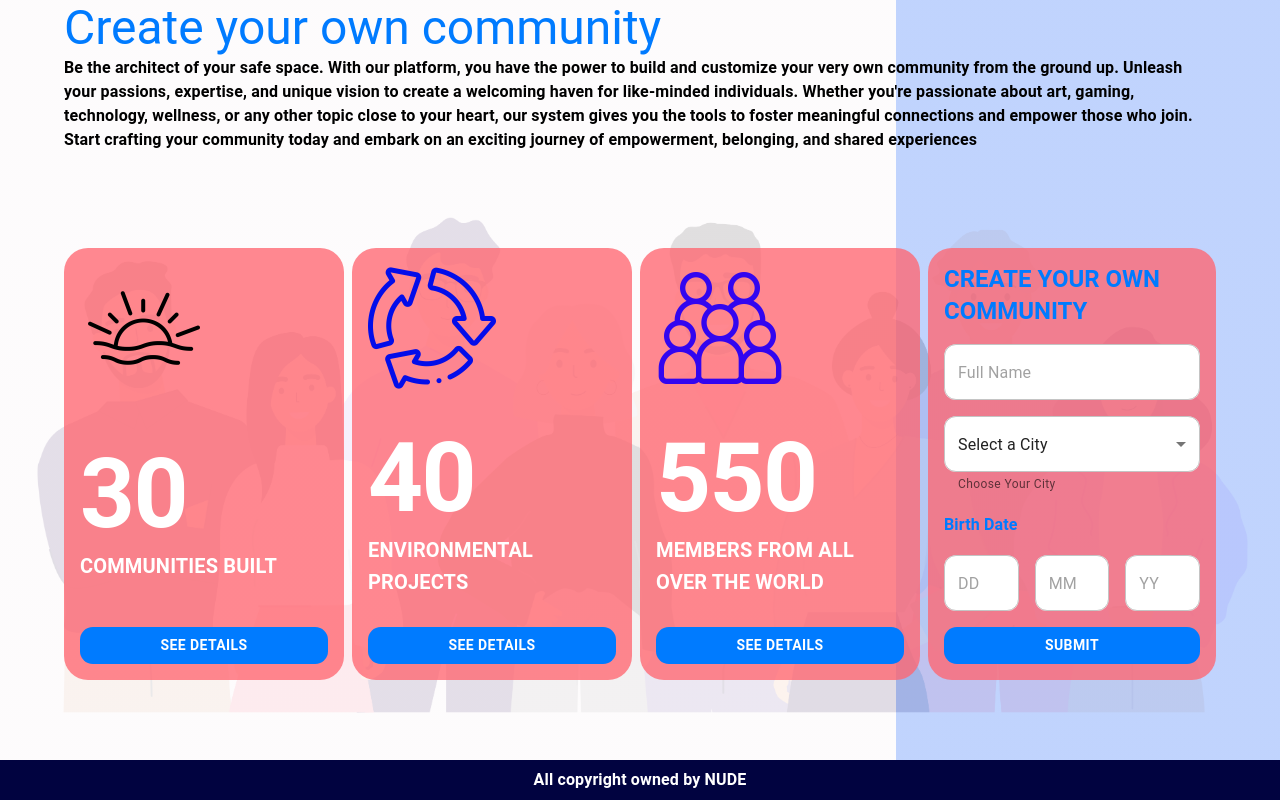
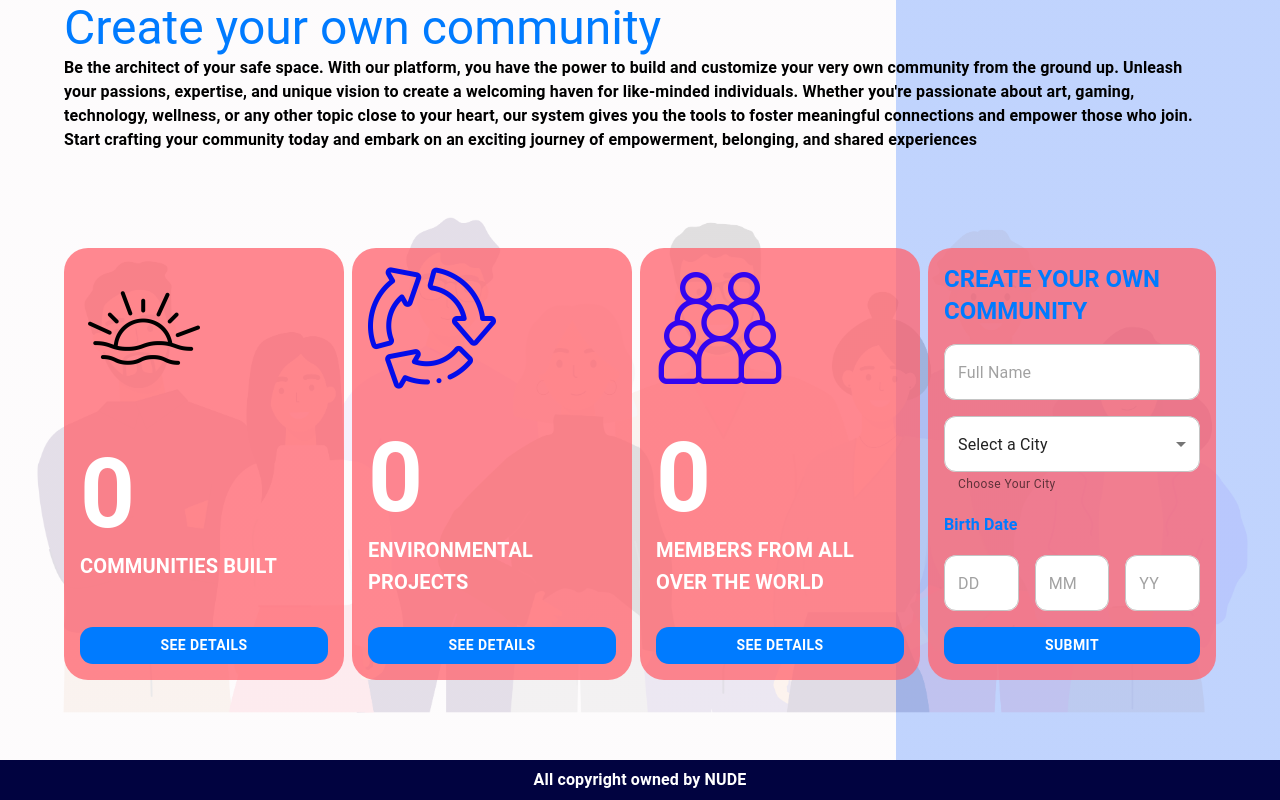
Before and after one commit to anugcodes/CCES-School, a React (Vite) app: page / in a window 1280 px wide. Shown: the part 3019-3819 px from the top of the page. Built offline with nearby package versions, Linux system fonts and the light colour scheme.

Commit message:
countup setup

```diff
--- a/package.json
+++ b/package.json
@@ -18,9 +18,11 @@
     "aos": "^2.3.4",
     "firebase": "^10.0.0",
     "react": "^18.2.0",
+    "react-countup": "^6.4.2",
     "react-dom": "^18.2.0",
     "react-intersection-observer": "^9.5.2",
-    "react-router-dom": "^6.14.1"
+    "react-router-dom": "^6.14.1",
+    "react-visibility-sensor": "^5.1.1"
   },
   "devDependencies": {
     "@types/react": "^18.2.14",
--- a/src/components/community/simpleCard.jsx
+++ b/src/components/community/simpleCard.jsx
@@ -11,6 +11,8 @@ import {
 import { css } from "@emotion/react";
 
 import { useState } from "react";
+import CountUp from "react-countup";
+import VisibilitySensor from "react-visibility-sensor";
 
 import sun from "../../assets/beach.png";
 import community from "../../assets/people.png";
@@ -79,12 +81,16 @@ const CommunityCard = () => {
               }}
             />
             <Box>
+              <VisibilitySensor partialVisibility offset={{ bottom: 200 }}>
+                {({ isVisible }) => (
                   <Typography
                     variant="h1"
                     sx={{ fontWeight: "bold", color: "white" }}
                   >
-                30
+                    {isVisible ? <CountUp end={30} /> : "0"}
                   </Typography>
+                )}
+              </VisibilitySensor>
               <Typography
                 variant="h6"
                 sx={{
@@ -120,12 +126,16 @@ const CommunityCard = () => {
               }}
             />
             <Box>
+              <VisibilitySensor partialVisibility offset={{ bottom: 200 }}>
+                {({ isVisible }) => (
                   <Typography
                     variant="h1"
                     sx={{ fontWeight: "bold", color: "white" }}
                   >
-                40
+                    {isVisible ? <CountUp end={40} /> : "0"}
                   </Typography>
+                )}
+              </VisibilitySensor>
               <Typography
                 variant="h6"
                 sx={{
@@ -161,12 +171,17 @@ const CommunityCard = () => {
               }}
             />
             <Box>
+              <VisibilitySensor partialVisibility offset={{ bottom: 200 }}>
+                {({ isVisible }) => (
                   <Typography
                     variant="h1"
                     sx={{ fontWeight: "bold", color: "white" }}
                   >
-                550
+                    {isVisible ? <CountUp end={550} /> : "0"}
                   </Typography>
+                )}
+              </VisibilitySensor>
+
               <Typography
                 variant="h6"
                 sx={{
--- a/src/components/discover.jsx
+++ b/src/components/discover.jsx
@@ -93,9 +93,8 @@ const Discover = () => {
             </Grid>
 
             <Stack
-              direction={{ md: "row", xs: "column", sm: "row" }}
+              direction={{ xs: "column", sm: "row" }}
               alignItems={"center"}
-              width={"100%"}
             >
               <Grid item md={3} xs={10} sm={6}>
                 <CardBox />
--- a/src/components/navigation-bar.jsx
+++ b/src/components/navigation-bar.jsx
@@ -6,8 +6,6 @@ import Typography from "@mui/material/Typography";
 import Box from "@mui/material/Box";
 import { Menu, MenuItem, IconButton } from "@mui/material";
 import MenuIcon from "@mui/icons-material/Menu";
-
-import { useLocation } from "react-router-dom";
 
 import { css } from "@emotion/react";
 
@@ -24,10 +22,6 @@ export default function Navbar() {
   const handleCloseNavMenu = () => {
     setAnchorElNav(null);
   };
-
-  const location = useLocation();
-
-  console.log(location);
 
   return (
     <div
@@ -59,7 +53,8 @@ export default function Navbar() {
               sx={{
                 display: { xs: "flex", md: "none" },
                 alignItems: "center",
-                minHeight: "4rem",
+                minHeight: "3rem",
+                maxHeight:"5rem",
                 height: "100%",
               }}
             >
@@ -148,16 +143,16 @@ export default function Navbar() {
               }}
             >
               <Typography variant="subtitle1" sx={{ fontWeight: "600" }}>
-                <Link to="/">Home</Link>
+                <a href="/">Home</a>
               </Typography>
               <Typography variant="subtitle1" sx={{ fontWeight: "600" }}>
-                <Link to="#about">About Us</Link>
+                <a href="#about">About Us</a>
               </Typography>
               <Typography variant="subtitle1" sx={{ fontWeight: "600" }}>
-                <Link to="/">Gallary</Link>
+                <a href="/">Gallary</a>
               </Typography>
               <Typography variant="subtitle1" sx={{ fontWeight: "600" }}>
-                <Link to="/">Contact Us</Link>
+                <a href="/">Contact Us</a>
               </Typography>
             </Box>
           </Stack>
--- a/src/pages/home-page.jsx
+++ b/src/pages/home-page.jsx
@@ -119,6 +119,7 @@ export default function HomePage() {
 
       {/* second page- who are we */}
       <Box
+        id="about"
         sx={{
           background: `url(${Background})`,
           backgroundSize: "cover",
```
Also changed, not shown: 1 other file (tests, documents, lock files or other folders). Lines whose indentation alone changed are shown as unchanged.
